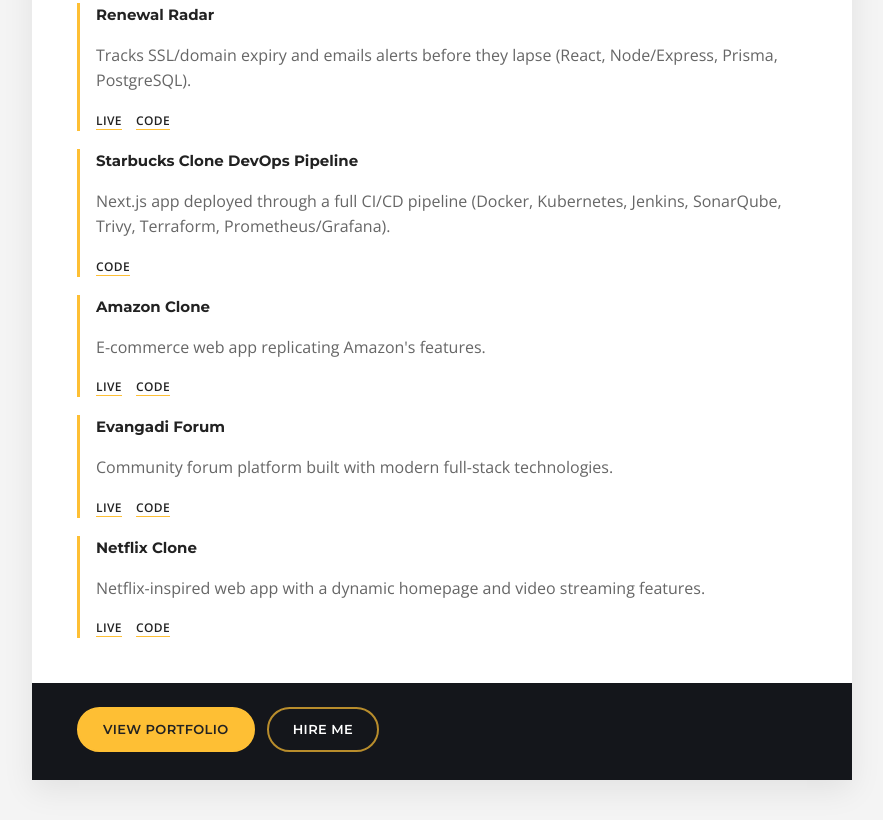
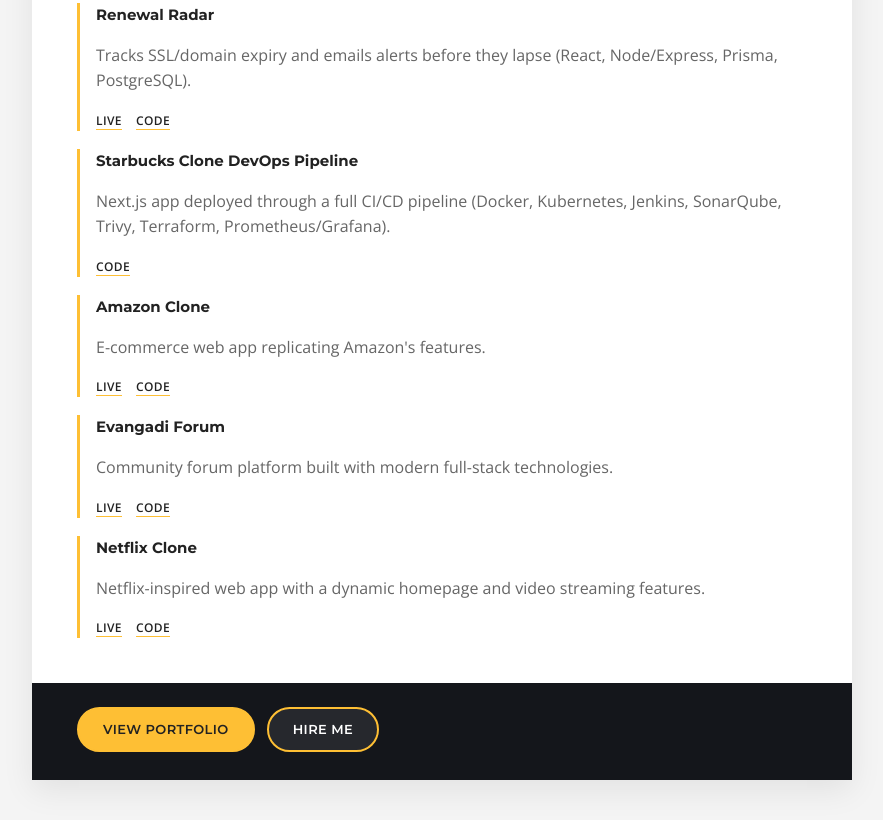
Before and after one commit to Mubarek-Bora/resume-node-app, a website: page public/index.html in a window 1280 px wide. Shown: the part 1736-2556 px from the top of the page, without its empty margins (198-1081 px from the left). Drawn offline with nearby package versions, Linux system fonts and the light colour scheme.

Commit message:
Fix Hire Me button visibility (was too subtle against dark banner)

```diff
--- a/public/index.html
+++ b/public/index.html
@@ -131,8 +131,8 @@
         }
         .btn-solid { background: var(--accent); color: var(--ink); }
         .btn-solid:hover { background: transparent; color: var(--ink); }
-        .btn-outline { background: transparent; color: #fff; border-color: rgba(254,191,52,0.7); }
-        .btn-outline:hover { color: var(--accent); }
+        .btn-outline { background: rgba(255,255,255,0.08); color: #fff; border-color: var(--accent); cursor: pointer; }
+        .btn-outline:hover { background: var(--accent); color: var(--ink); }
 
         @media (max-width: 600px) {
             .sheet { margin: 0; }
```
